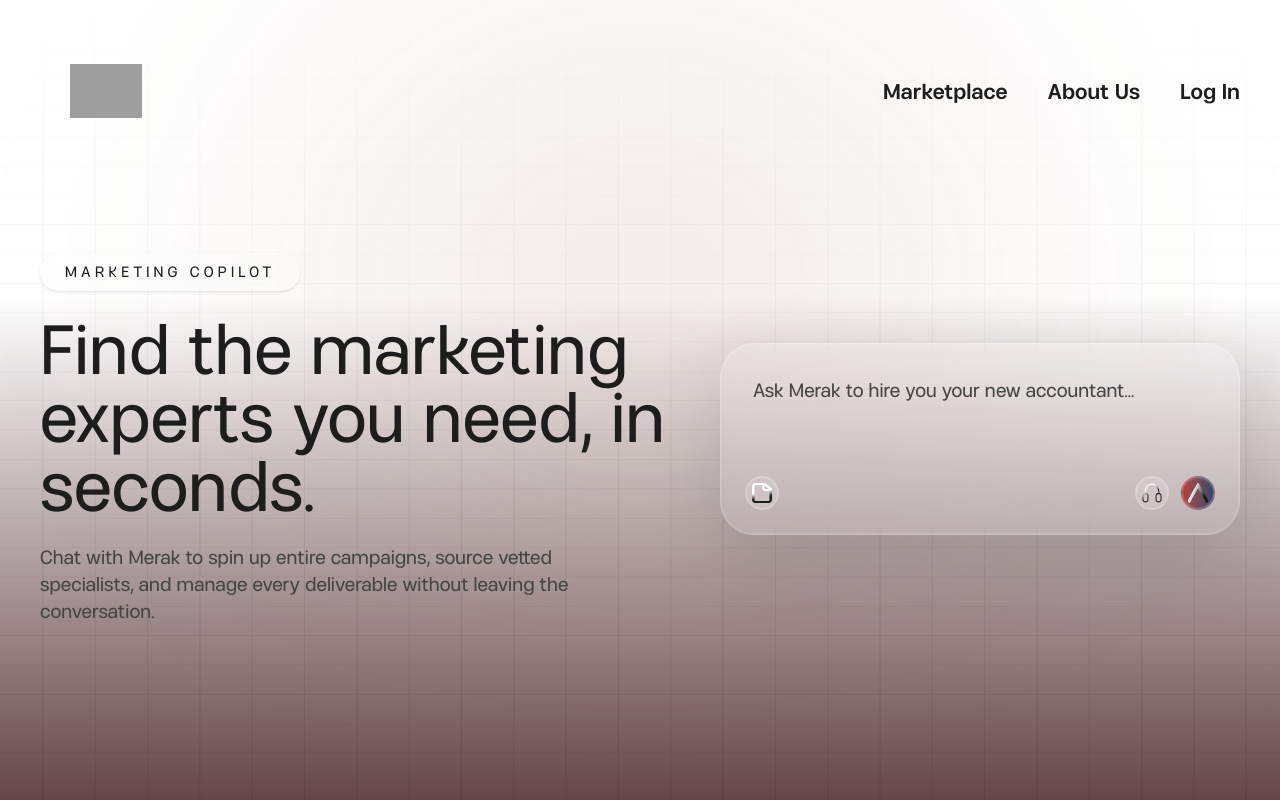
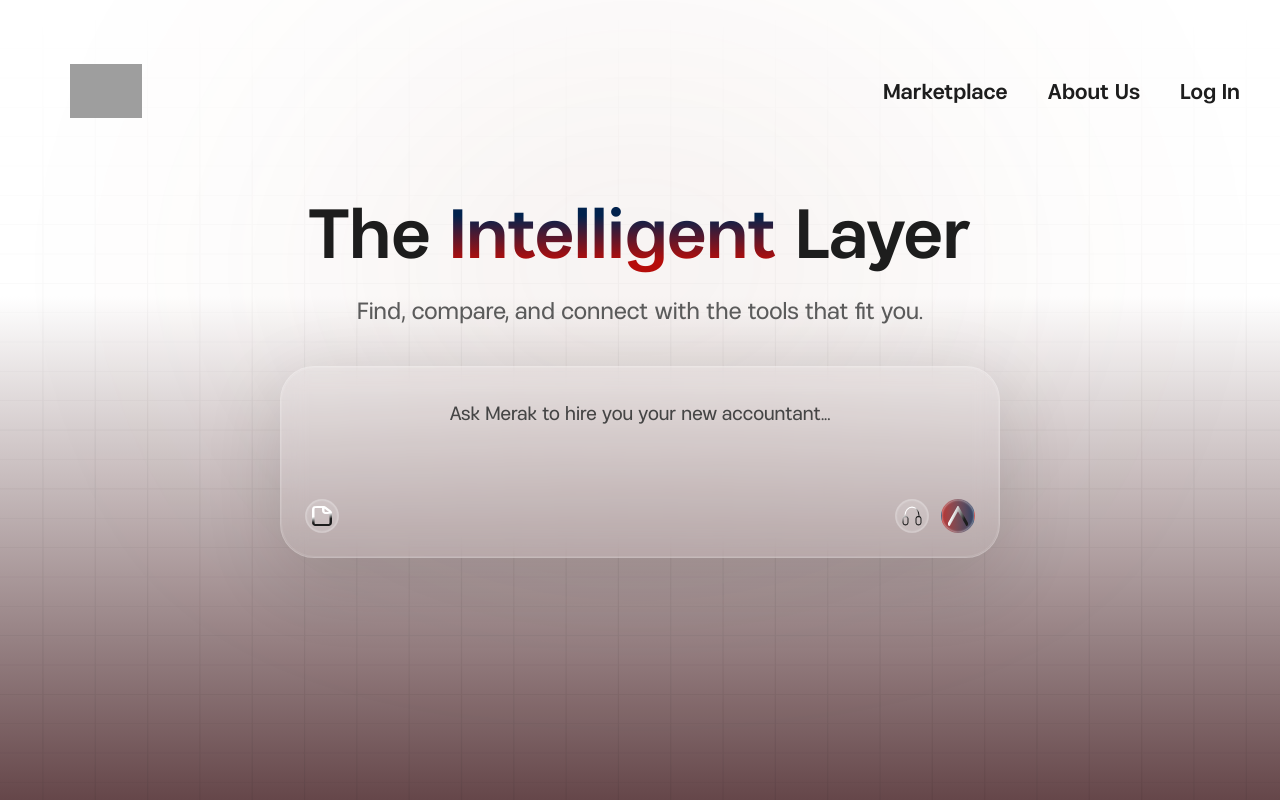
Before and after one commit to novarii/merak-next, a Next.js app: page / in a window 1280 px wide. Built offline with nearby package versions, Linux system fonts and the light colour scheme; grey boxes are pictures that could not be loaded.

Commit message:
Align chatbox

```diff
--- a/app/page.tsx
+++ b/app/page.tsx
@@ -21,7 +21,7 @@
       <div className="relative z-30 mx-auto flex min-h-screen w-full max-w-[1440px] flex-col px-6 pb-16 pt-10 sm:px-10">
         <div
           aria-hidden
-          className="pointer-events-none absolute inset-x-0 top-1/3 -z-20 h-[65vh] -translate-y-1/2 opacity-60 blur-[160px]"
+          className="pointer-events-none absolute inset-x-0 top-1/3 -z-20 h-[65vh] -translate-y-1/2 opacity-40 blur-[160px]"
           style={{
             background:
               'radial-gradient(50% 50% at 50% 50%, rgba(142,84,64,0.65) 0%, rgba(142,84,64,0) 70%)',
@@ -32,9 +32,9 @@
           className="pointer-events-none absolute inset-0 -z-10"
           style={{
             maskImage:
-              'linear-gradient(to bottom, rgba(0,0,0,0) 0%, rgba(0,0,0,1) 180%)',
+              'linear-gradient(to bottom, rgba(0,0,0,0) 0%, rgba(0,0,0,1) 250%)',
             WebkitMaskImage:
-              'linear-gradient(to bottom, rgba(0,0,0,0) 0%, rgba(0,0,0,1) 180%)',
+              'linear-gradient(to bottom, rgba(0,0,0,0) 0%, rgba(0,0,0,1) 250%)',
           }}
         >
           <Image
@@ -71,33 +71,41 @@
           </nav>
         </header>
 
-        <section className="flex flex-1 items-center py-12">
-          <div className="grid w-full gap-12 lg:grid-cols-[minmax(0,1fr)_520px] lg:items-center">
+        <section className="flex flex-1 items-center justify-center py-12">
+          <div
+            className="flex w-full max-w-4xl flex-col items-center gap-10 text-center"
+            style={{ marginBottom: 126 }}
+          >
             <div className="space-y-6">
-              <div className="inline-flex items-center gap-3 rounded-full border border-white/40 bg-white/20 px-6 py-2 text-sm uppercase tracking-[0.3em] text-[#1d1d1d] shadow-sm backdrop-blur">
-                <span>Marketing Copilot</span>
-              </div>
+              <div className="relative flex flex-col items-center">
                 <h1
-                className="max-w-2xl text-[#1d1d1d]"
+                  className="mx-auto max-w-3xl text-[48px] font-semibold leading-[1.2] text-[#1d1d1d] sm:text-[56px] md:text-[60px] lg:text-[65px]"
+                  style={{ fontFamily: 'var(--font-family-primary)' }}
+                >
+                  <span>The </span>
+                  <span
                     style={{
-                  fontSize: 'var(--font-size-h1)',
-                  lineHeight: 1.05,
+                      backgroundImage: 'linear-gradient(0deg, #b60d0a 15%, #01224d 72%)',
+                      color: 'transparent',
+                      backgroundClip: 'text',
+                      WebkitBackgroundClip: 'text',
+                      WebkitTextFillColor: 'transparent',
                     }}
                   >
-                Find the marketing experts you need, in seconds.
+                    Intelligent
+                  </span>
+                  <span> Layer</span>
                 </h1>
+              </div>
               <p
-                className="max-w-xl text-[#454545]"
-                style={{ fontSize: 'var(--font-size-body)', lineHeight: 1.5 }}
+                className="mx-auto max-w-[700px] text-[20px] leading-[1.35] text-[#5b5b5b] sm:text-[21px] md:text-[22px]"
+                style={{ fontFamily: 'var(--font-family-primary)' }}
               >
-                Chat with Merak to spin up entire campaigns, source vetted specialists, and manage
-                every deliverable without leaving the conversation.
+                Find, compare, and connect with the tools that fit you.
               </p>
             </div>
 
-            <div className="flex justify-center lg:justify-end">
             <LandingChatbox />
-            </div>
           </div>
         </section>
       </div>
```
Lines whose indentation alone changed are shown as unchanged.
